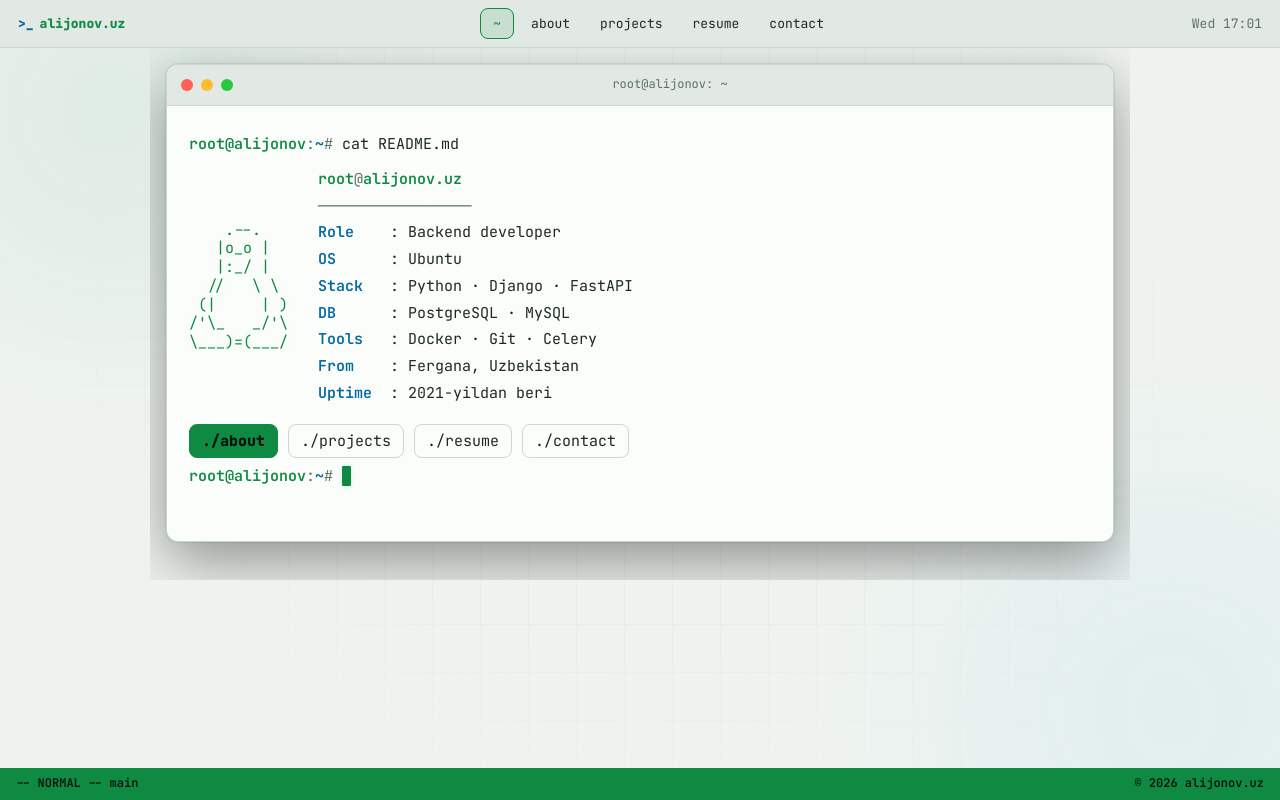
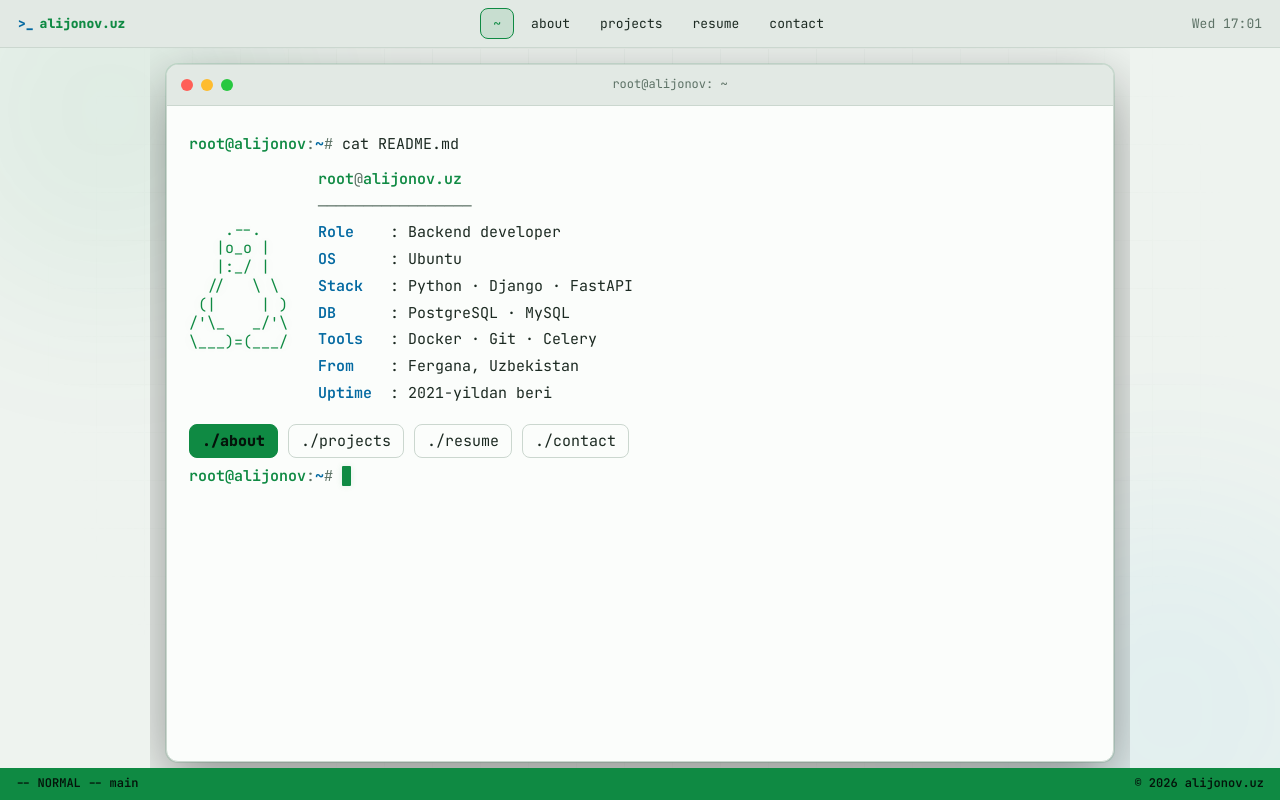
Before and after one commit to AlijonovUz/portfolio, a React (Vite) app: page / in a window 1280 px wide. Built offline with nearby package versions, Linux system fonts and the light colour scheme.

Commit message:
fix(layout): ensure #root fills viewport so terminal window maintains full stable height

```diff
--- a/src/style.css
+++ b/src/style.css
@@ -4,8 +4,9 @@
 *{box-sizing:border-box;margin:0;scrollbar-width:none;-ms-overflow-style:none}
 ::-webkit-scrollbar{display:none}
 
-html{height:100%}
-body{background:var(--bg);color:var(--fg);font:15px/1.65 "JetBrains Mono",ui-monospace,Consolas,monospace;height:100vh;height:100dvh;overflow:hidden;position:relative;display:flex;flex-direction:column}
+html,body,#root{height:100%}
+body{background:var(--bg);color:var(--fg);font:15px/1.65 "JetBrains Mono",ui-monospace,Consolas,monospace;height:100vh;height:100dvh;overflow:hidden;position:relative}
+#root{display:flex;flex-direction:column;width:100%;height:100%;overflow:hidden;position:relative}
 body::before{content:"";position:fixed;inset:0;background:linear-gradient(var(--line) 1px,transparent 1px),linear-gradient(90deg,var(--line) 1px,transparent 1px);background-size:48px 48px;opacity:.35;mask-image:radial-gradient(circle at 50% 40%,#000,transparent 75%);z-index:0;pointer-events:none}
 .blob{position:fixed;border-radius:50%;filter:blur(90px);opacity:.5;z-index:0;pointer-events:none}
 .b1{width:380px;height:380px;background:var(--glow);top:-80px;left:-80px}
```
